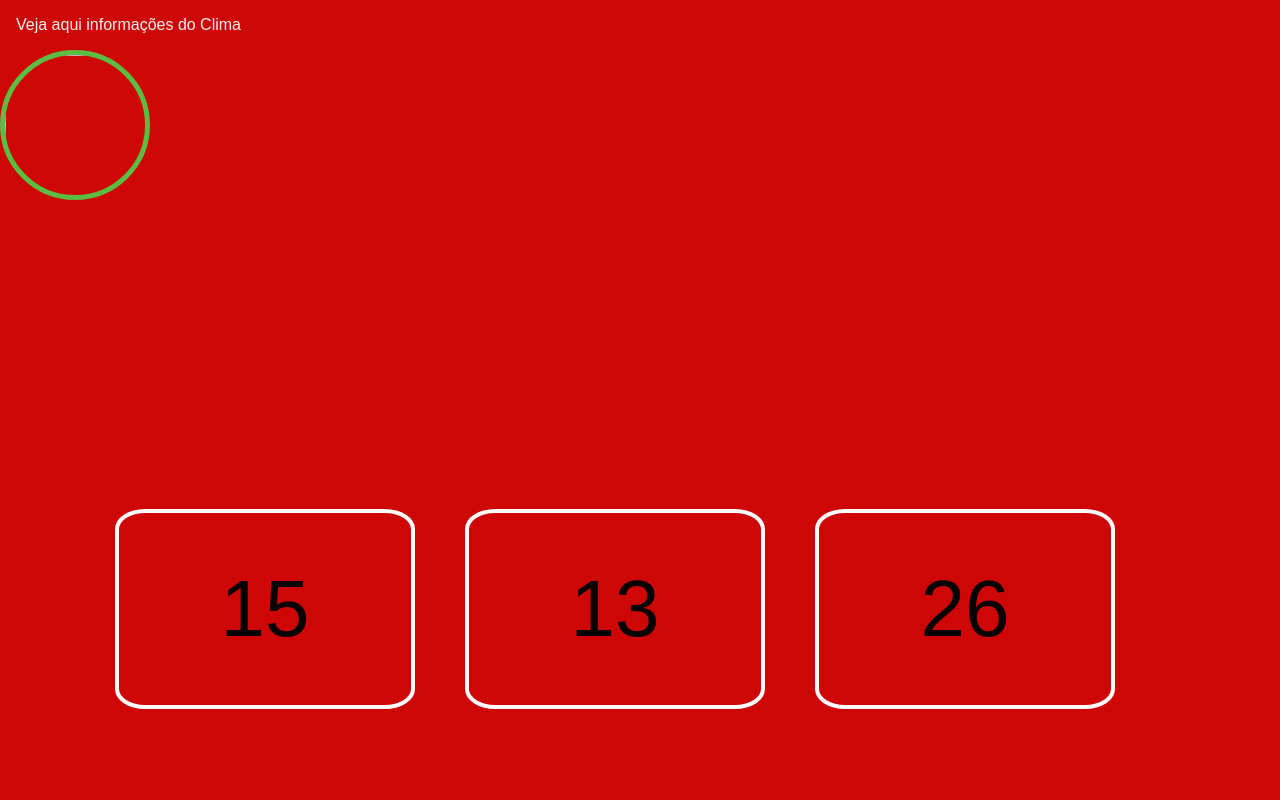
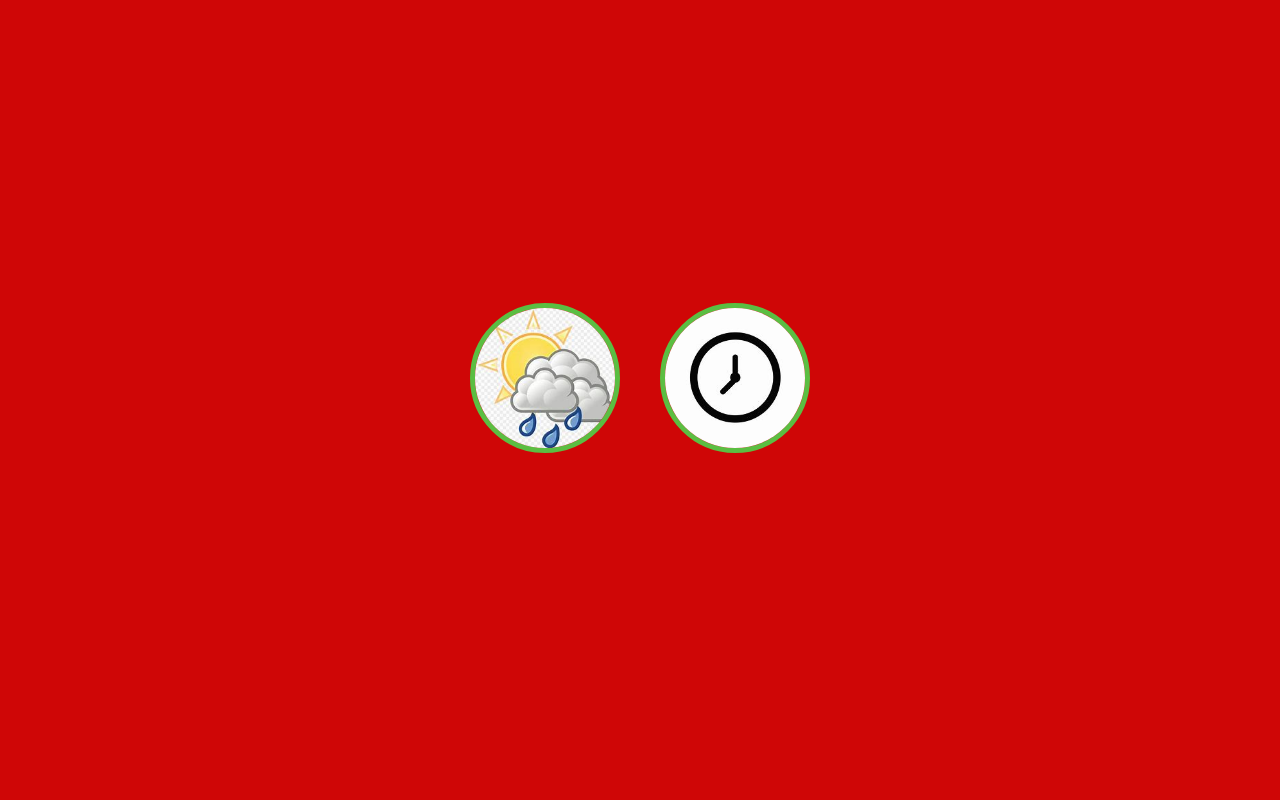
Before and after one commit to aparecidowas/Rel-gio-Digital-teste-estudo, a plain HTML site: page index.html in a window 1280 px wide. Shown: the top 800 px of the page. Drawn offline with Linux system fonts and the light colour scheme.

Commit message:
Modificações

```diff
--- a/index.html
+++ b/index.html
@@ -10,34 +10,35 @@
 </head>
 
 <body>
+    <div id="main">
+      <!--
           <div class="container">
             <nav>
                 <ul>
                     <li>
-                    <a href="https://www.accuweather.com/">Veja aqui informações do Clima</a>
+
                     </li>
                 </ul>
             </nav>
         </div>
+    -->
 
-    <header>
-        <div class="center">
-            <img src="./img/OIP (1).jpeg"></img>
+
+    <div id="main">
+        <header id="container">
+            <div class="clima">
+                <a href="https://www.accuweather.com/" target="_blank"><img id="sol" src="./OIP (1).jpeg" alt="Imagem do sol com uma nuvem" /></a>
+            </div>
+            <div class="mostra-relogio">
+                <img id="relogioimg" src="./OIP.jpeg" alt="Imagem de um relógio" />
             </div>
         </header>
-
         <div class="relogio">
             <div class="relogio-digital rd-hora"></div>
             <div class="relogio-digital rd-minuto"></div>
             <div class="relogio-digital rd-segundo"></div>
         </div>
-
-    <header>
-        <div class="center">
-          <img src="./img/OIP.jpeg"></img>
     </div>
-    </header>
-
     <script src="script.js"></script>
 </body>
 
--- a/script.js
+++ b/script.js
@@ -28,3 +28,12 @@ function acrecentaZero(zero) {
 // Intervalos
 setInterval(comecaRelogio, 1000);
 comecaRelogio();
+
+// Evento no relógio para ela aparecer e desaparecer
+document.querySelector('.mostra-relogio').addEventListener('click', () => {
+    if(document.querySelector('.relogio').style.display == 'none') {
+        document.querySelector('.relogio').style.display = 'flex';
+    } else {
+        document.querySelector('.relogio').style.display = 'none';
+    }
+});
--- a/style.css
+++ b/style.css
@@ -1,21 +1,20 @@
-body {
-    color: rgb(236, 235, 238);
-    background-color: #cf0606;
-    font-family: Arial, Helvetica, sans-serif;
+* {
+    margin: 0;
+    padding: 0;
+    box-sizing: border-box;
 }
 
-ul {
-    display: flex;
-    justify-content: space-between;
-    list-style-type: none;
-    align-items: center;
-    padding: 16px;
+body {
+    font-family: Arial, Helvetica, sans-serif;
+    background-color: #cf0606;
+    color: #ecebee;
 }
 
 a {
-    color: rgb(243, 239, 239);
+    color: #f3efef;
     text-decoration: none;
 }
+
 
 header img {
     width: 150px;
@@ -24,17 +23,26 @@ header img {
     border: 5px solid #5BBE42;
 }
 
-* {
-    margin: 0;
-    padding: 0;
-    box-sizing: border-box;
+
+#main {
+    height: 100vh;
+    display: flex;
+    flex-direction: column;
+    align-items: center;
+    justify-content: center;
+}
+
+#container {
+    width: 100%;
+    display: flex;
+    justify-content: center;
+    margin-bottom: 40px;
+    cursor: pointer;
 }
 
 
 .relogio {
-    height: 100vh;
-    background-color: #cf0606;
-    display: flex;
+    display: none;
     justify-content: center;
     align-items: center;
 }
@@ -52,9 +60,6 @@ header img {
     color: #000;
 }
 
-header img {
-    width: 150px;
-    height: 150px;
-    border-radius: 50%;
-    border: 5px solid #5BBE42;
+#sol {
+    margin-right: 40px;
 }
```
Also changed, not shown: clima.html (deleted, +0 -14 lines). Lines whose indentation alone changed are shown as unchanged.
